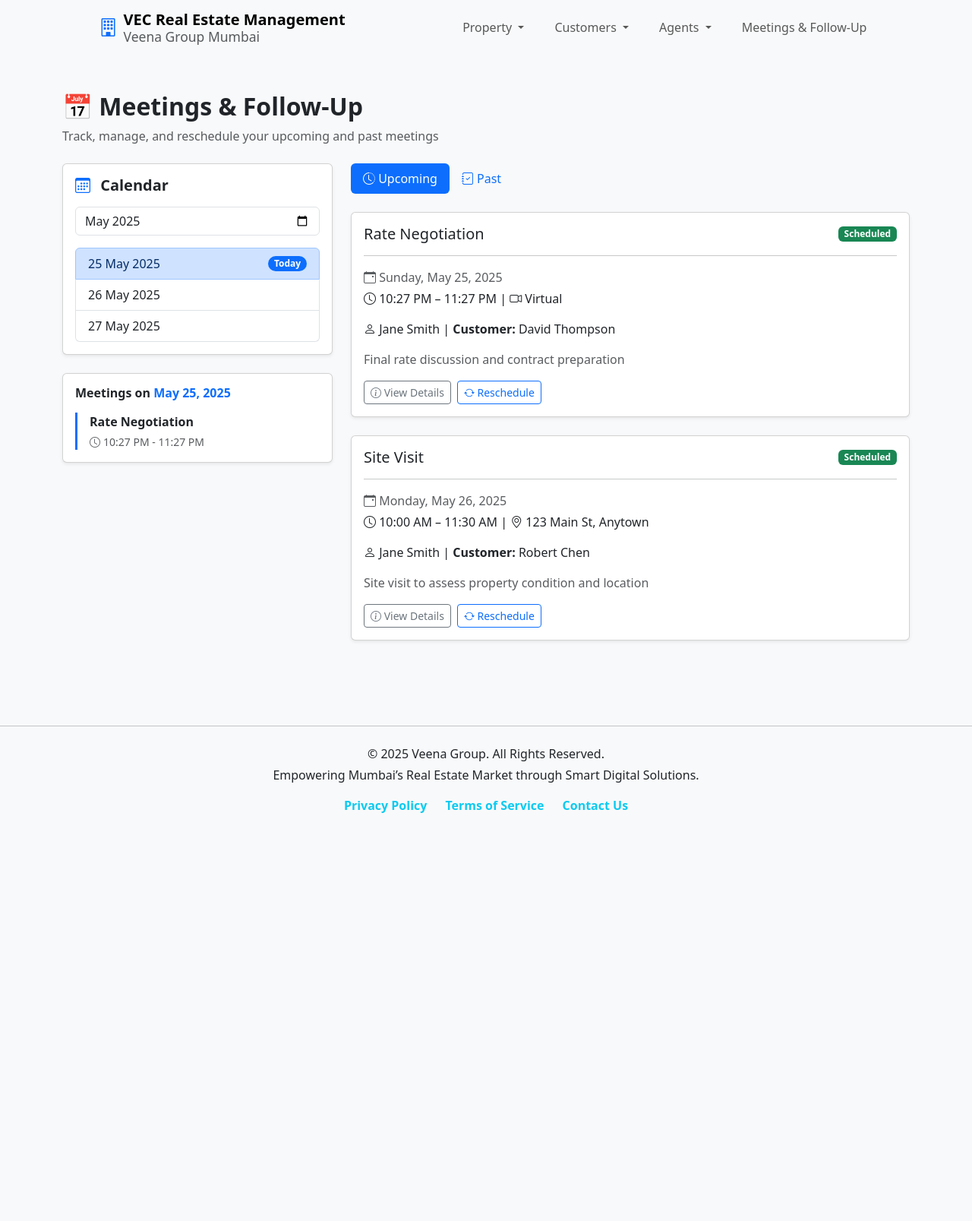
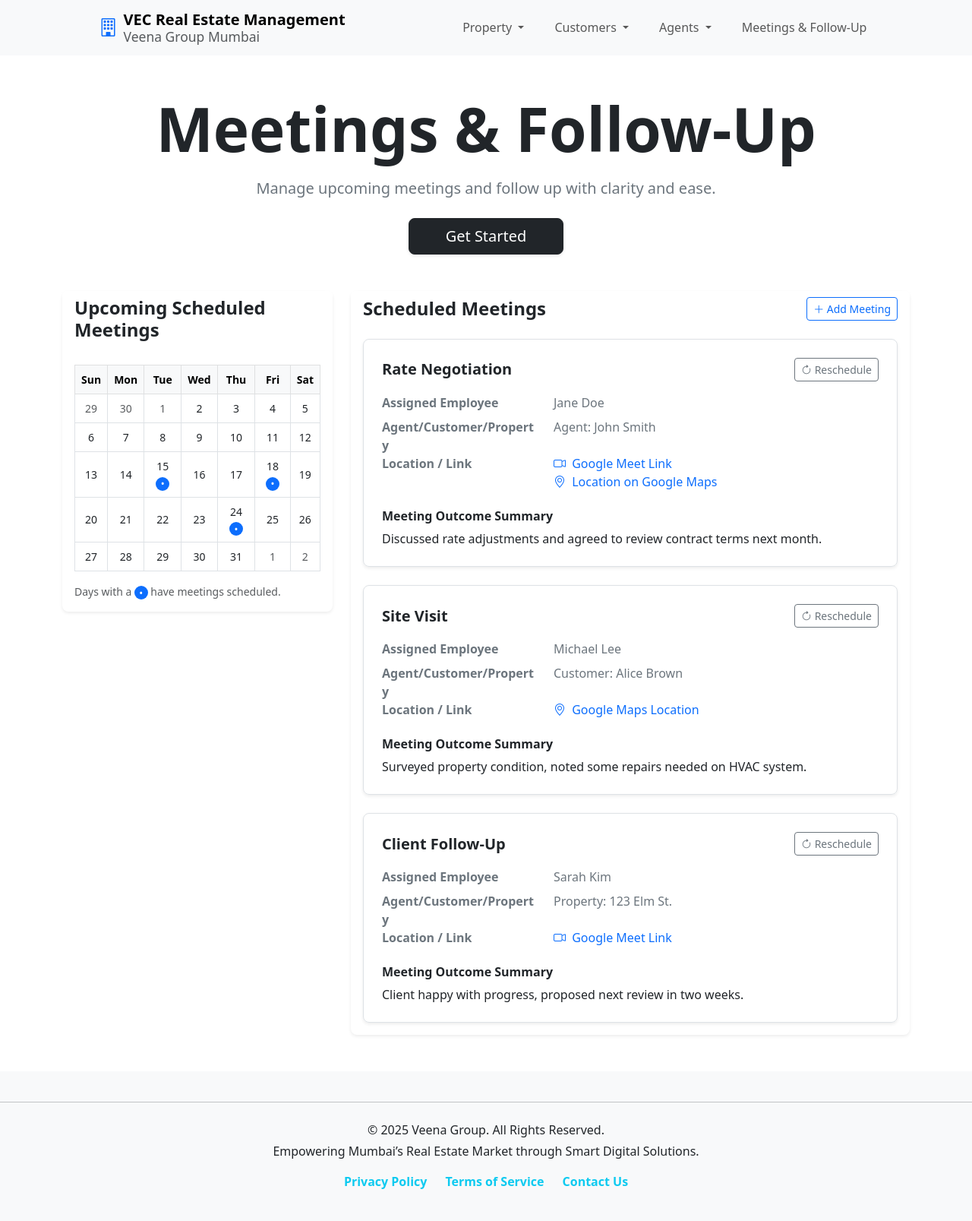
Before and after one commit to Veena-Infotech/VEC, a PHP site: page /meeting-followup/meeting-follow.php in a window 1280 px wide. Shown: the whole page at 76% size. Before the commit the page ends 1070 px from the top, so only its background shows below. Run offline with PHP 8.4, Linux system fonts and the light colour scheme; some libraries are stand-ins or nearby versions.

Commit message:
`Refactored meeting-followup page with updated layout, calendar view, and meeting details list`

```diff
--- a/meeting-followup/meeting-follow.php
+++ b/meeting-followup/meeting-follow.php
@@ -1,174 +1,341 @@
 <!DOCTYPE html>
-<html lang="en">
-
+<html lang="en" >
 <head>
   <meta charset="UTF-8" />
-    <meta name="viewport" content="width=device-width, initial-scale=1.0" />
-    <title>Meetings & Follow-Up</title>
-    <link href="https://cdn.jsdelivr.net/npm/bootstrap@5.3.3/dist/css/bootstrap.min.css" rel="stylesheet" />
-    <link href="https://cdn.jsdelivr.net/npm/bootstrap-icons@1.10.5/font/bootstrap-icons.css" rel="stylesheet" />
+  <meta name="viewport" content="width=device-width, initial-scale=1" />
+  <title>Meetings &amp; Follow-Up</title>
+  <!-- Bootstrap CSS CDN -->
+  <link
+    href="https://cdn.jsdelivr.net/npm/bootstrap@5.3.0/dist/css/bootstrap.min.css"
+    rel="stylesheet"
+  />
+  <!-- Bootstrap Icons CDN -->
+  <link
+    href="https://cdn.jsdelivr.net/npm/bootstrap-icons@1.10.5/font/bootstrap-icons.css"
+    rel="stylesheet"
+  />
 </head>
+<body class="bg-white text-body">
+  <?php include '../navbar.php'; ?>
+  <main class="container-lg py-5">
+    <!-- Hero Section -->
+    <header class="mb-5 text-center">
+      <h1 class="display-1 fw-semibold mb-3">
+        Meetings &amp; Follow-Up
+      </h1>
+      <p class="fs-5 text-secondary mx-auto mb-4 w-75 w-lg-50">
+        Manage upcoming meetings and follow up with clarity and ease.
+      </p>
+      <button class="btn btn-dark btn-lg px-5 shadow-sm" type="button" aria-label="Get started with Meetings">
+        Get Started
+      </button>
+    </header>
 
-<body class="bg-light">
-    <?php include '../navbar.php'; ?>
-
-    <div class="container py-5">
-        <div class="mb-4">
-            <h2 class="fw-bold">📅 Meetings & Follow-Up</h2>
-            <p class="text-muted">Track, manage, and reschedule your upcoming and past meetings</p>
+    <div class="row gy-5">
+      <!-- Calendar View - Upcoming Scheduled Meetings -->
+      <section class="col-lg-4">
+        <div class="card shadow-sm rounded-3 border-0">
+          <div class="card-header bg-white border-0 pb-3">
+            <h2 class="h4 fw-semibold mb-0">Upcoming Scheduled Meetings</h2>
           </div>
-
-        <div class="row">
-            <!-- Calendar Section -->
-            <div class="col-lg-4 mb-4">
-                <div class="card shadow-sm">
-                    <div class="card-body">
-                        <h5 class="fw-semibold mb-3">
-                            <i class="bi bi-calendar3 me-2 text-primary"></i> Calendar
-                        </h5>
-                        <input type="month" class="form-control mb-3" value="2025-05" />
-                        <ul class="list-group mb-0">
-                            <li class="list-group-item d-flex justify-content-between align-items-center list-group-item-primary">
-                                25 May 2025
-                                <span class="badge bg-primary rounded-pill">Today</span>
-                            </li>
-                            <li class="list-group-item">26 May 2025</li>
-                            <li class="list-group-item">27 May 2025</li>
-                        </ul>
+          <div class="card-body p-3">
+            <!-- Simple calendar: a Bootstrap table representing current month -->
+            <table class="table table-bordered mb-3 text-center small align-middle" aria-label="Upcoming Meetings Calendar">
+              <thead class="table-light">
+                <tr>
+                  <th scope="col">Sun</th>
+                  <th scope="col">Mon</th>
+                  <th scope="col">Tue</th>
+                  <th scope="col">Wed</th>
+                  <th scope="col">Thu</th>
+                  <th scope="col">Fri</th>
+                  <th scope="col">Sat</th>
+                </tr>
+              </thead>
+              <tbody>
+                <!-- Example static calendar for October 2024 -->
+                <tr>
+                  <td class="text-muted">29</td>
+                  <td class="text-muted">30</td>
+                  <td class="text-muted">1</td>
+                  <td>2</td>
+                  <td>3</td>
+                  <td>4</td>
+                  <td>5</td>
+                </tr>
+                <tr>
+                  <td>6</td>
+                  <td>7</td>
+                  <td>8</td>
+                  <td>9</td>
+                  <td>10</td>
+                  <td>11</td>
+                  <td>12</td>
+                </tr>
+                <tr>
+                  <td>13</td>
+                  <td>14</td>
+                  <td>
+                    15
+                    <span class="badge bg-primary rounded-pill" title="Rate Negotiation">•</span>
+                  </td>
+                  <td>16</td>
+                  <td>17</td>
+                  <td>
+                    18
+                    <span class="badge bg-primary rounded-pill" title="Site Visit">•</span>
+                  </td>
+                  <td>19</td>
+                </tr>
+                <tr>
+                  <td>20</td>
+                  <td>21</td>
+                  <td>22</td>
+                  <td>23</td>
+                  <td>
+                    24
+                    <span class="badge bg-primary rounded-pill" title="Client Meeting">•</span>
+                  </td>
+                  <td>25</td>
+                  <td>26</td>
+                </tr>
+                <tr>
+                  <td>27</td>
+                  <td>28</td>
+                  <td>29</td>
+                  <td>30</td>
+                  <td>31</td>
+                  <td class="text-muted">1</td>
+                  <td class="text-muted">2</td>
+                </tr>
+              </tbody>
+            </table>
+            <p class="small text-muted mb-0">
+              Days with a <span class="badge bg-primary rounded-pill">•</span> have meetings scheduled.
+            </p>
           </div>
         </div>
+      </section>
 
-                <div class="card mt-4 shadow-sm">
-                    <div class="card-body">
-                        <h6 class="fw-semibold mb-3">Meetings on <span class="text-primary">May 25, 2025</span></h6>
-                        <div class="border-start border-3 border-primary ps-3">
-                            <p class="mb-1 fw-bold">Rate Negotiation</p>
-                            <p class="text-muted small mb-0">
-                                <i class="bi bi-clock me-1"></i>10:27 PM - 11:27 PM
+      <!-- Meeting Details List / Cards -->
+      <section class="col-lg-8">
+        <div class="card shadow-sm rounded-3 border-0">
+          <div class="card-header bg-white border-0 d-flex justify-content-between align-items-center">
+            <h2 class="h4 fw-semibold mb-0">Scheduled Meetings</h2>
+            <button
+              class="btn btn-outline-primary btn-sm"
+              type="button"
+              data-bs-toggle="modal"
+              data-bs-target="#addMeetingModal"
+              aria-label="Add new meeting"
+            >
+              <i class="bi bi-plus-lg"></i> Add Meeting
+            </button>
+          </div>
+          <div class="card-body p-3">
+            <!-- Meeting 1 -->
+            <article
+              class="mb-4 border rounded-3 p-4 shadow-sm"
+              tabindex="0"
+              aria-label="Meeting Rate Negotiation details"
+            >
+              <header class="d-flex justify-content-between align-items-center mb-3">
+                <h3 class="h5 fw-semibold mb-0">Rate Negotiation</h3>
+                <button
+                  class="btn btn-sm btn-outline-secondary"
+                  data-bs-toggle="modal"
+                  data-bs-target="#rescheduleModal"
+                  aria-label="Reschedule Rate Negotiation meeting"
+                >
+                  <i class="bi bi-arrow-clockwise"></i> Reschedule
+                </button>
+              </header>
+              <dl class="row mb-3 text-secondary fs-6">
+                <dt class="col-sm-4">Assigned Employee</dt>
+                <dd class="col-sm-8">Jane Doe</dd>
+
+                <dt class="col-sm-4">Agent/Customer/Property</dt>
+                <dd class="col-sm-8">Agent: John Smith</dd>
+
+                <dt class="col-sm-4">Location / Link</dt>
+                <dd class="col-sm-8">
+                  <a href="https://meet.google.com/xyz-meet-link" target="_blank" class="text-decoration-none"><i class="bi bi-camera-video me-1"></i> Google Meet Link</a><br />
+                  <a href="https://goo.gl/maps/abc-location" target="_blank" class="text-decoration-none"><i class="bi bi-geo-alt me-1"></i> Location on Google Maps</a>
+                </dd>
+              </dl>
+              <section>
+                <h4 class="h6 fw-semibold">Meeting Outcome Summary</h4>
+                <p class="text-body fs-6 mb-0">
+                  Discussed rate adjustments and agreed to review contract terms next month.
                 </p>
+              </section>
+            </article>
+
+            <!-- Meeting 2 -->
+            <article
+              class="mb-4 border rounded-3 p-4 shadow-sm"
+              tabindex="0"
+              aria-label="Meeting Site Visit details"
+            >
+              <header class="d-flex justify-content-between align-items-center mb-3">
+                <h3 class="h5 fw-semibold mb-0">Site Visit</h3>
+                <button
+                  class="btn btn-sm btn-outline-secondary"
+                  data-bs-toggle="modal"
+                  data-bs-target="#rescheduleModal"
+                  aria-label="Reschedule Site Visit meeting"
+                >
+                  <i class="bi bi-arrow-clockwise"></i> Reschedule
+                </button>
+              </header>
+              <dl class="row mb-3 text-secondary fs-6">
+                <dt class="col-sm-4">Assigned Employee</dt>
+                <dd class="col-sm-8">Michael Lee</dd>
+
+                <dt class="col-sm-4">Agent/Customer/Property</dt>
+                <dd class="col-sm-8">Customer: Alice Brown</dd>
+
+                <dt class="col-sm-4">Location / Link</dt>
+                <dd class="col-sm-8">
+                  <a href="https://goo.gl/maps/site-visit-location" target="_blank" class="text-decoration-none"><i class="bi bi-geo-alt me-1"></i> Google Maps Location</a>
+                </dd>
+              </dl>
+              <section>
+                <h4 class="h6 fw-semibold">Meeting Outcome Summary</h4>
+                <p class="text-body fs-6 mb-0">
+                  Surveyed property condition, noted some repairs needed on HVAC system.
+                </p>
+              </section>
+            </article>
+
+            <!-- Meeting 3 -->
+            <article
+              class="border rounded-3 p-4 shadow-sm"
+              tabindex="0"
+              aria-label="Meeting Client Follow-Up details"
+            >
+              <header class="d-flex justify-content-between align-items-center mb-3">
+                <h3 class="h5 fw-semibold mb-0">Client Follow-Up</h3>
+                <button
+                  class="btn btn-sm btn-outline-secondary"
+                  data-bs-toggle="modal"
+                  data-bs-target="#rescheduleModal"
+                  aria-label="Reschedule Client Follow-Up meeting"
+                >
+                  <i class="bi bi-arrow-clockwise"></i> Reschedule
+                </button>
+              </header>
+              <dl class="row mb-3 text-secondary fs-6">
+                <dt class="col-sm-4">Assigned Employee</dt>
+                <dd class="col-sm-8">Sarah Kim</dd>
+
+                <dt class="col-sm-4">Agent/Customer/Property</dt>
+                <dd class="col-sm-8">Property: 123 Elm St.</dd>
+
+                <dt class="col-sm-4">Location / Link</dt>
+                <dd class="col-sm-8">
+                  <a href="https://meet.google.com/client-followup-meet" target="_blank" class="text-decoration-none"><i class="bi bi-camera-video me-1"></i> Google Meet Link</a>
+                </dd>
+              </dl>
+              <section>
+                <h4 class="h6 fw-semibold">Meeting Outcome Summary</h4>
+                <p class="text-body fs-6 mb-0">
+                  Client happy with progress, proposed next review in two weeks.
+                </p>
+              </section>
+            </article>
           </div>
+        </div>
+      </section>
+    </div>
+  </main>
+
+  <!-- Reschedule Meeting Modal -->
+  <div class="modal fade" id="rescheduleModal" tabindex="-1" aria-labelledby="rescheduleModalLabel" aria-hidden="true">
+    <div class="modal-dialog modal-dialog-centered">
+      <div class="modal-content rounded-3 shadow-sm">
+        <div class="modal-header">
+          <h5 class="modal-title fw-semibold" id="rescheduleModalLabel">Reschedule Meeting</h5>
+          <button type="button" class="btn-close" data-bs-dismiss="modal" aria-label="Close"></button>
+        </div>
+        <form>
+          <div class="modal-body">
+            <div class="mb-3">
+              <label for="rescheduleDate" class="form-label">Select New Date</label>
+              <input type="date" class="form-control" id="rescheduleDate" required />
+            </div>
+            <div class="mb-3">
+              <label for="rescheduleTime" class="form-label">Select New Time</label>
+              <input type="time" class="form-control" id="rescheduleTime" required />
+            </div>
+            <div class="mb-3">
+              <label for="rescheduleNotes" class="form-label">Notes (optional)</label>
+              <textarea class="form-control" id="rescheduleNotes" rows="3" placeholder="Add comments or reasons for rescheduling"></textarea>
+            </div>
+          </div>
+          <div class="modal-footer">
+            <button type="button" class="btn btn-secondary" data-bs-dismiss="modal">Cancel</button>
+            <button type="submit" class="btn btn-primary">Confirm Reschedule</button>
+          </div>
+        </form>
       </div>
     </div>
   </div>
 
-            <!-- Meetings Section -->
-            <div class="col-lg-8">
-                <!-- Tabs -->
-                <ul class="nav nav-pills mb-4" id="meetingTabs">
-                    <li class="nav-item">
-                        <a class="nav-link active" href="#" data-tab="upcoming"><i class="bi bi-clock-history"></i> Upcoming</a>
-                    </li>
-                    <li class="nav-item">
-                        <a class="nav-link" href="#" data-tab="past"><i class="bi bi-journal-check"></i> Past</a>
-                    </li>
-                </ul>
-
-                <!-- Upcoming Meetings -->
-                <div id="upcoming" class="meeting-tab">
-                    <div class="card mb-4 shadow-sm">
-                        <div class="card-body">
-                            <div class="d-flex justify-content-between align-items-center">
-                                <h5 class="mb-0">Rate Negotiation</h5>
-                                <span class="badge bg-success">Scheduled</span>
+  <!-- Add Meeting Modal (stub for completeness) -->
+  <div class="modal fade" id="addMeetingModal" tabindex="-1" aria-labelledby="addMeetingModalLabel" aria-hidden="true">
+    <div class="modal-dialog modal-lg modal-dialog-centered">
+      <div class="modal-content rounded-3 shadow-sm">
+        <div class="modal-header">
+          <h5 class="modal-title fw-semibold" id="addMeetingModalLabel">Add New Meeting</h5>
+          <button type="button" class="btn-close" data-bs-dismiss="modal" aria-label="Close"></button>
         </div>
-                            <hr />
-                            <p class="text-muted mb-1"><i class="bi bi-calendar-event"></i> Sunday, May 25, 2025</p>
-                            <p><i class="bi bi-clock"></i> 10:27 PM – 11:27 PM | <i class="bi bi-camera-video"></i> Virtual</p>
-                            <p><i class="bi bi-person"></i> Jane Smith | <strong>Customer:</strong> David Thompson</p>
-                            <p class="text-muted">Final rate discussion and contract preparation</p>
-                            <div class="d-flex gap-2">
-                                <button class="btn btn-outline-secondary btn-sm"><i class="bi bi-info-circle"></i> View Details</button>
-                                <button class="btn btn-outline-primary btn-sm"><i class="bi bi-arrow-repeat"></i> Reschedule</button>
+        <form>
+          <div class="modal-body">
+            <div class="mb-3">
+              <label for="meetingSubject" class="form-label">Meeting Subject</label>
+              <input type="text" class="form-control" id="meetingSubject" placeholder="E.g., Site Visit / Rate Negotiation" required />
+            </div>
+            <div class="mb-3">
+              <label for="assignedEmployee" class="form-label">Assigned Employee</label>
+              <input type="text" class="form-control" id="assignedEmployee" placeholder="Name of employee" required />
+            </div>
+            <div class="mb-3">
+              <label for="linkedEntity" class="form-label">Agent/Customer/Property Linked</label>
+              <input type="text" class="form-control" id="linkedEntity" placeholder="E.g., Agent, Customer or Property" required />
+            </div>
+            <div class="mb-3">
+              <label for="locationLink" class="form-label">Location / Link</label>
+              <input type="url" class="form-control" id="locationLink" placeholder="Google Maps or Google Meet URL" />
+            </div>
+            <div class="mb-3">
+              <label for="meetingDate" class="form-label">Meeting Date</label>
+              <input type="date" class="form-control" id="meetingDate" required />
+            </div>
+            <div class="mb-3">
+              <label for="meetingTime" class="form-label">Meeting Time</label>
+              <input type="time" class="form-control" id="meetingTime" required />
+            </div>
+            <div class="mb-3">
+              <label for="outcomeSummary" class="form-label">Meeting Outcome Summary</label>
+              <textarea class="form-control" id="outcomeSummary" rows="3" placeholder="Summary for post-meeting notes"></textarea>
+            </div>
+          </div>
+          <div class="modal-footer">
+            <button type="button" class="btn btn-secondary" data-bs-dismiss="modal">Cancel</button>
+            <button type="submit" class="btn btn-primary">Add Meeting</button>
+          </div>
+        </form>
       </div>
     </div>
   </div>
 
-                    <div class="card mb-4 shadow-sm">
-                        <div class="card-body">
-                            <div class="d-flex justify-content-between align-items-center">
-                                <h5 class="mb-0">Site Visit</h5>
-                                <span class="badge bg-success">Scheduled</span>
-                            </div>
-                            <hr />
-                            <p class="text-muted mb-1"><i class="bi bi-calendar-event"></i> Monday, May 26, 2025</p>
-                            <p><i class="bi bi-clock"></i> 10:00 AM – 11:30 AM | <i class="bi bi-geo-alt"></i> 123 Main St, Anytown</p>
-                            <p><i class="bi bi-person"></i> Jane Smith | <strong>Customer:</strong> Robert Chen</p>
-                            <p class="text-muted">Site visit to assess property condition and location</p>
-                            <div class="d-flex gap-2">
-                                <button class="btn btn-outline-secondary btn-sm"><i class="bi bi-info-circle"></i> View Details</button>
-                                <button class="btn btn-outline-primary btn-sm"><i class="bi bi-arrow-repeat"></i> Reschedule</button>
-                            </div>
-                        </div>
-                    </div>
-                </div>
-
-                <!-- Past Meetings -->
-                <div id="past" class="meeting-tab d-none">
-                    <div class="card mb-4 shadow-sm">
-                        <div class="card-body">
-                            <div class="d-flex justify-content-between align-items-center">
-                                <h5 class="mb-0">Introductory Call</h5>
-                                <span class="badge bg-secondary">Completed</span>
-                            </div>
-                            <hr />
-                            <p class="text-muted mb-1"><i class="bi bi-calendar-event"></i> Thursday, May 15, 2025</p>
-                            <p><i class="bi bi-clock"></i> 2:00 PM – 2:30 PM | <i class="bi bi-camera-video"></i> Virtual</p>
-                            <p><i class="bi bi-person"></i> Jane Smith | <strong>Customer:</strong> Emily Davis</p>
-                            <p class="text-muted">Initial client discussion and service introduction</p>
-                            <div>
-                                <button class="btn btn-outline-secondary btn-sm"><i class="bi bi-clipboard-check"></i> View Summary</button>
-                            </div>
-                        </div>
-                    </div>
-                </div>
-            </div>
-        </div>
-    </div>
-
-    <!-- GSAP -->
-    <script src="https://cdnjs.cloudflare.com/ajax/libs/gsap/3.12.2/gsap.min.js"></script>
-    <script>
-        // Initial animation
-        gsap.from("h2, .nav-pills, .card", {
-            opacity: 0,
-            y: 50,
-            duration: 0.6,
-            stagger: 0.2
-        });
-
-        // Tab switching with animation
-        const tabs = document.querySelectorAll("#meetingTabs .nav-link");
-        const tabsMap = {
-            upcoming: document.getElementById("upcoming"),
-            past: document.getElementById("past")
-        };
-
-        tabs.forEach(tab => {
-            tab.addEventListener("click", function(e) {
-                e.preventDefault();
-                tabs.forEach(t => t.classList.remove("active"));
-                this.classList.add("active");
-
-                const selectedTab = this.getAttribute("data-tab");
-
-                // Hide all tabs
-                Object.values(tabsMap).forEach(tabContent => tabContent.classList.add("d-none"));
-
-                // Show selected tab with GSAP animation
-                const activeTab = tabsMap[selectedTab];
-                activeTab.classList.remove("d-none");
-                gsap.from(activeTab.querySelectorAll(".card"), {
-                    opacity: 0,
-                    y: 50,
-                    duration: 0.6,
-                    stagger: 0.2
-                });
-            });
-        });
-    </script>
    <?php include '../footer.php'; ?>
 
-
+  <!-- Bootstrap JS Bundle CDN (with Popper) -->
+  <script
+    src="https://cdn.jsdelivr.net/npm/bootstrap@5.3.0/dist/js/bootstrap.bundle.min.js"
+    defer
+  ></script>
 </body>
-
 </html>
```
Lines whose indentation alone changed are shown as unchanged.
